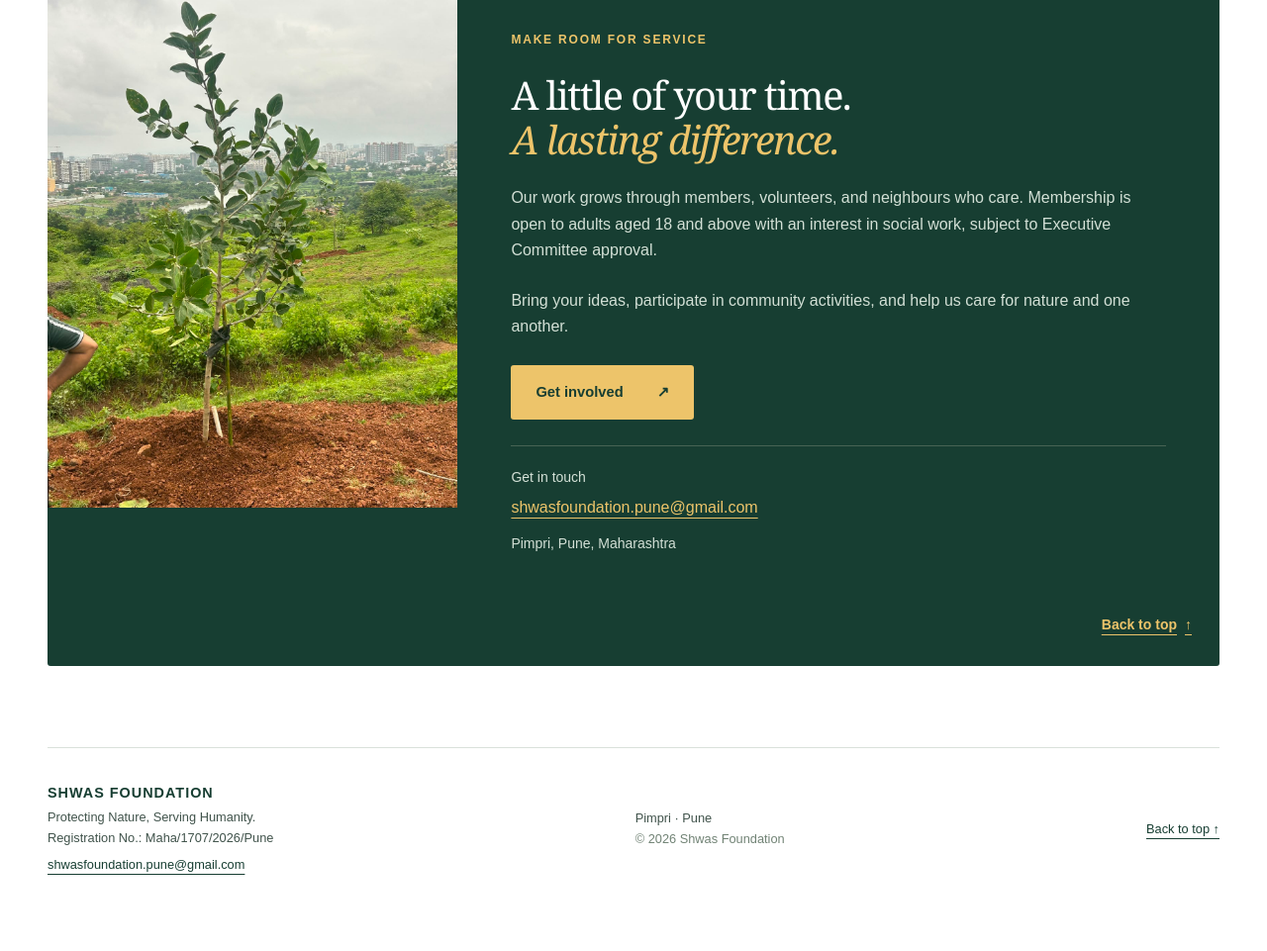
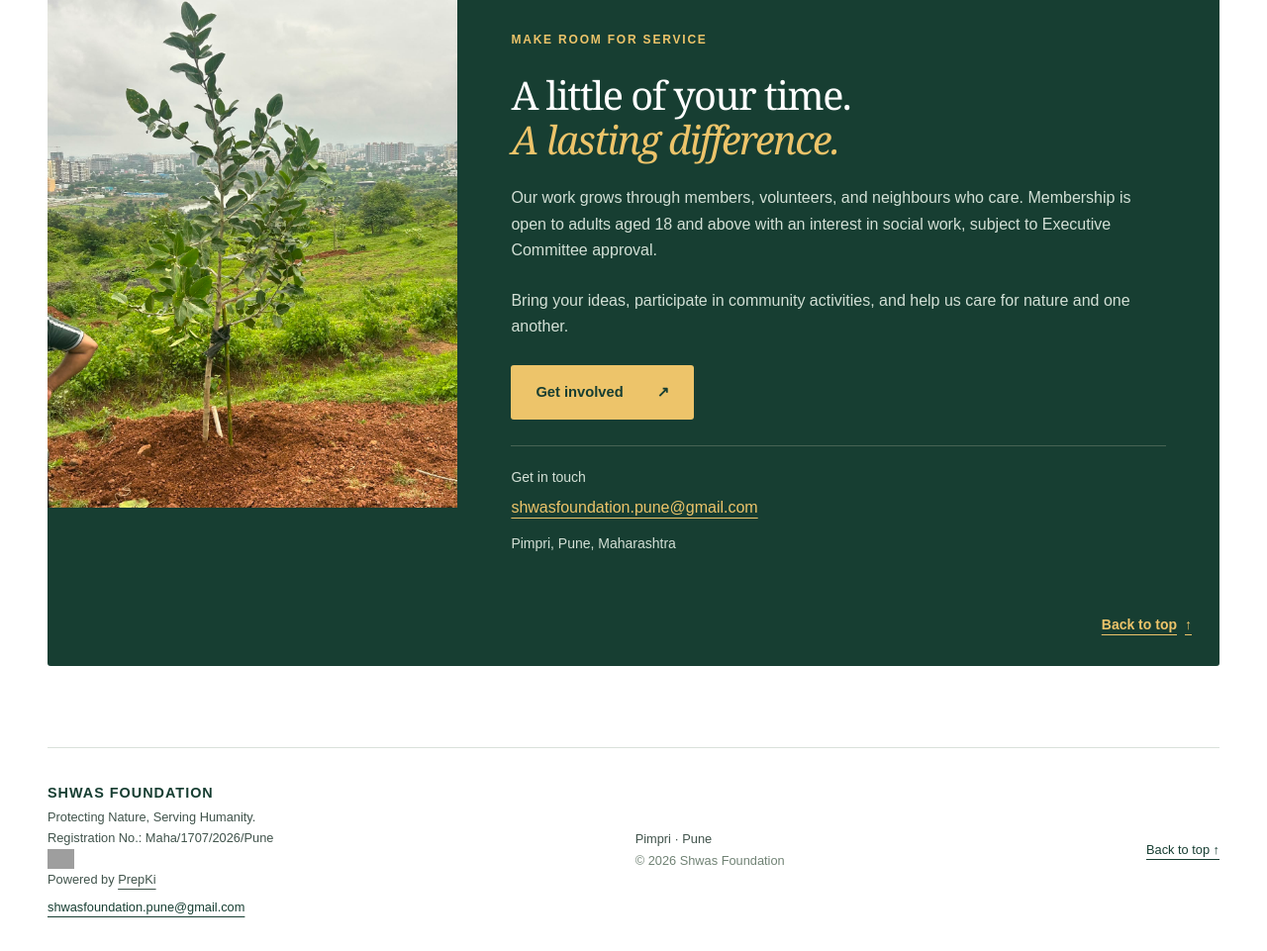
Before and after one commit to shwasfoundationpune/Shwas, a plain HTML site: page public/index.html in a window 1280 px wide. Shown: the part 6329-7290 px from the top of the page at 99% size. Before the commit the page ends 7247 px from the top, so only its background shows below. Drawn offline with Linux system fonts and the light colour scheme; grey boxes are pictures that could not be loaded.

Commit message:
Add website visit counter and linked PrepKi footer credit

```diff
--- a/public/index.html
+++ b/public/index.html
@@ -21,7 +21,7 @@
 <section class="people section" id="people"><div class="wrap"><div class="section-head"><div><p class="eyebrow">OUR PEOPLE</p><h2>Local people.<br><em>Shared purpose.</em></h2></div><p>Meet the trustees behind Shwas Foundation.</p></div><div class="people-photos"><figure><img src="assets/our-people-1.jpg" width="1280" height="787" loading="lazy" alt="A group portrait of the Shwas Foundation team against a green leafy backdrop"></figure><figure><img src="assets/our-people-2.jpg" width="1600" height="739" loading="lazy" alt="Shwas Foundation team members sitting together on a green hillside"></figure></div><div class="trustees"><div><h3>Narasimhulu Anjanaiah Dasari</h3><p>Chairman</p></div><div><h3>Dilipkumar Trikambhai Tarak</h3><p>Vice-Chairman</p></div><div><h3>Dr. Sunil Pandit Mahajan</h3><p>Secretary</p></div><div><h3>Ramkishan Ganeshlal Agrawal</h3><p>Treasurer</p></div><div><h3>Krishnan Konath Alvalappil</h3><p>Member</p></div><div><h3>Nitesh Babulal Sutar</h3><p>Member</p></div><div><h3>Aditya Mafatlal Patel</h3><p>Member</p></div></div></div><div class="section-return"><a href="#top">Back to top <span aria-hidden="true">↑</span></a></div></section>
 <section class="involved wrap" id="involved"><div class="join-image"><img src="assets/sapling.jpg" width="1200" height="1600" loading="lazy" alt="A newly planted sapling on the green hillside at Alandi"></div><div class="join-copy"><p class="eyebrow">MAKE ROOM FOR SERVICE</p><h2>A little of your time.<br><em>A lasting difference.</em></h2><p>Our work grows through members, volunteers, and neighbours who care. Membership is open to adults aged 18 and above with an interest in social work, subject to Executive Committee approval.</p><p>Bring your ideas, participate in community activities, and help us care for nature and one another.</p><a class="button join-enquiry" href="#contact" data-enquiry-open aria-haspopup="dialog">Get involved <span aria-hidden="true">↗</span></a><div class="join-footer" id="contact" tabindex="-1"><p class="contact-label">Get in touch</p><a class="contact-email" href="mailto:shwasfoundation.pune@gmail.com">shwasfoundation.pune@gmail.com</a><p class="contact-location">Pimpri, Pune, Maharashtra</p></div></div><div class="section-return"><a href="#top">Back to top <span aria-hidden="true">↑</span></a></div></section>
 </main>
-<footer class="wrap"><div><strong>SHWAS FOUNDATION</strong><p>Protecting Nature, Serving Humanity.</p><p>Registration No.: Maha/1707/2026/Pune</p><a class="contact-email" href="mailto:shwasfoundation.pune@gmail.com">shwasfoundation.pune@gmail.com</a></div><p>Pimpri · Pune<br><span>© 2026 Shwas Foundation</span></p><a href="#top">Back to top ↑</a></footer>
+<footer class="wrap"><div><strong>SHWAS FOUNDATION</strong><p>Protecting Nature, Serving Humanity.</p><p>Registration No.: Maha/1707/2026/Pune</p><p><img src="https://hits.sh/shwasfoundation.in.svg?label=Website%20visits&amp;color=173e32&amp;labelColor=476454" alt="Website visits counter" width="150" height="20" referrerpolicy="no-referrer" style="width:auto;max-width:100%;height:20px;display:inline-block;vertical-align:middle" title="Counts visits since activation; repeat visits may be included."></p><p>Powered by <a href="https://prepki.com" target="_blank" rel="noopener noreferrer">PrepKi</a></p><a class="contact-email" href="mailto:shwasfoundation.pune@gmail.com">shwasfoundation.pune@gmail.com</a></div><p>Pimpri · Pune<br><span>© 2026 Shwas Foundation</span></p><a href="#top">Back to top ↑</a></footer>
 <script>
 (() => {
   const header = document.querySelector('header');
```
